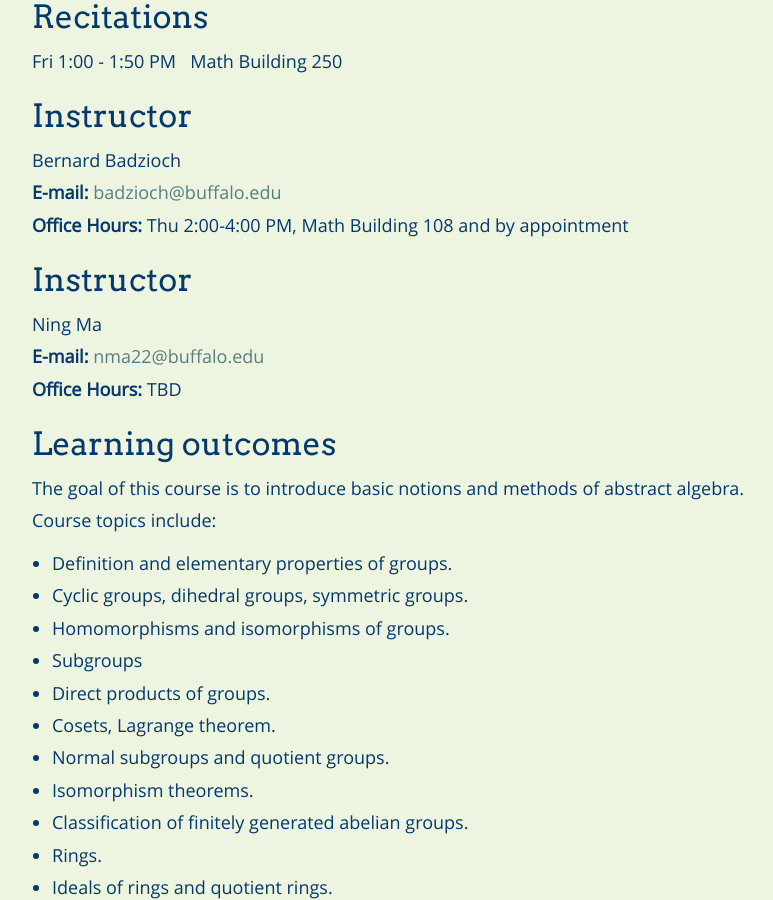
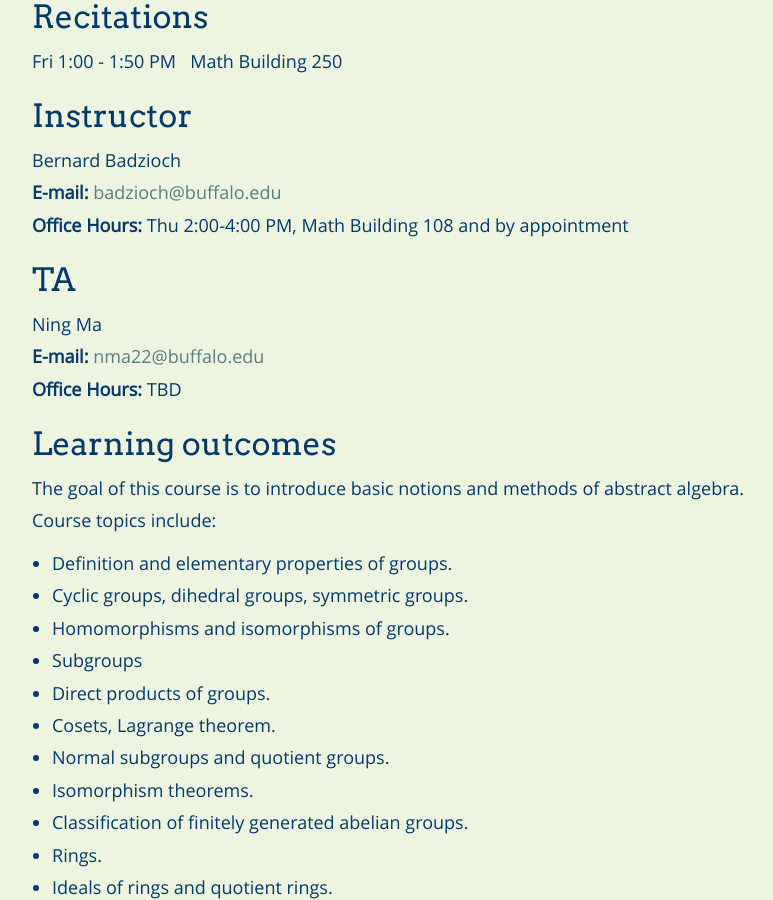
Before and after one commit to bbadzioch/419_site, a Jekyll site: the page built from index.md, in a window 1280 px wide and 900 px high, scrolled down 797 px. Shown: the whole window, without its empty margins (243-1016 px from the left). Built offline with Jekyll 4.4.1, drawn with Linux system fonts in a browser that asks for light colours; nearby versions of some CDN libraries.

Commit message:
Update index.md

```diff
--- a/index.md
+++ b/index.md
@@ -38,7 +38,7 @@ A PDF version of this syllabus is available <a href="/assets/syllabus_mth419.pdf
 | **E-mail:** [badzioch@buffalo.edu](mailto:badzioch@buffalo.edu?subject=MTH 419) |
 | **Office Hours:** Thu 2:00-4:00 PM, Math Building 108 and by appointment |
 
-## Instructor
+## TA
 
 | Ning Ma |
 | **E-mail:** [nma22@buffalo.edu](mailto:nma22@buffalo.edu?subject=MTH 419) |
```
